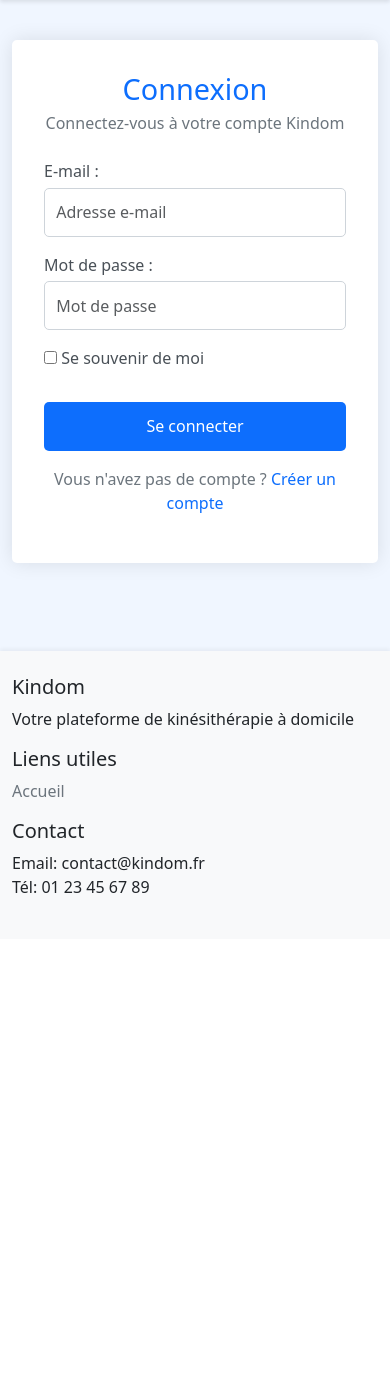
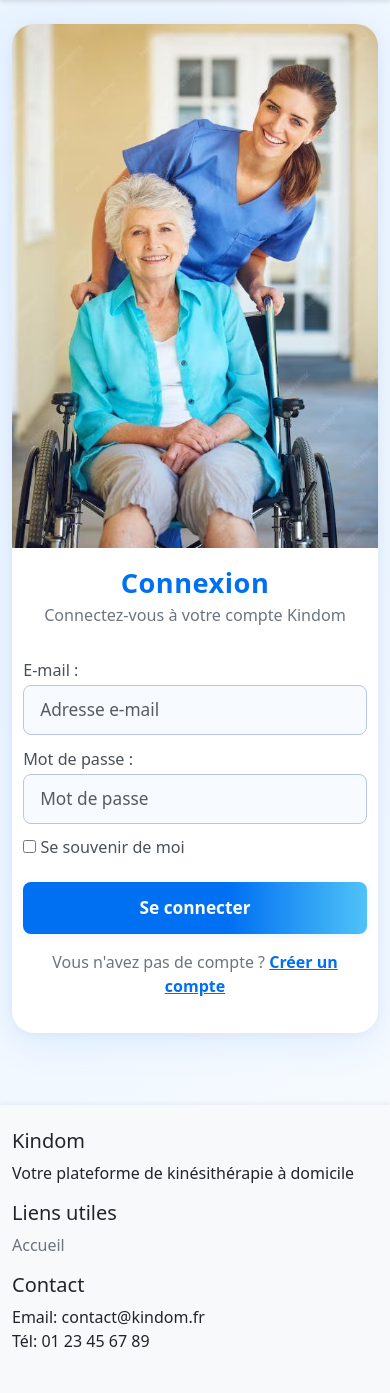
Before and after one commit to meriemhb/merkine2, a Django app: page /accounts/login/ in a window 390 px wide. Shown: the part 56-1449 px from the top of the page. Before the commit the page ends 949 px from the top, so only its background shows below. Run offline with Django 5.2, Linux system fonts and the light colour scheme; some libraries are stand-ins or nearby versions.

Commit message:
version10

```diff
--- a/shop/urls.py
+++ b/shop/urls.py
@@ -19,4 +19,5 @@ urlpatterns = [
     path('vendeur/produit/<int:produit_id>/modifier-prix/', views.modifier_prix, name='modifier_prix'),
     path('vendeur/produit/<int:produit_id>/commandes/', views.voir_commandes_produit, name='voir_commandes_produit'),
     path('vendeur/produit/<int:produit_id>/supprimer/', views.supprimer_produit, name='supprimer_produit'),
+    path('vendeur/produit/<int:produit_id>/modifier/', views.vendor_product_edit, name='vendor_product_edit'),
 ]
--- a/templates/account/login.html
+++ b/templates/account/login.html
@@ -7,64 +7,103 @@
 
 {% block extra_css %}
 <style>
-    .login-container {
-        max-width: 1000px;
-        margin: 1rem auto;
-        padding: 2rem;
-        background: white;
-        border-radius: 5px;
-        box-shadow: 0 0 20px rgba(0, 0, 0, 0.1);
+    body {
+        background: linear-gradient(120deg, #eaf4ff 0%, #f7fbff 100%);
+    }
+    .login-main-flex {
+        display: flex;
+        justify-content: center;
+        align-items: center;
+        min-height: 90vh;
+    }
+    .login-card {
+        display: flex;
+        width: 700px;
+        min-height: 420px;
+        background: #fff;
+        border-radius: 22px;
+        box-shadow: 0 8px 40px rgba(13,110,253,0.10), 0 1.5px 8px rgba(0,0,0,0.04);
+        overflow: hidden;
+    }
+    .login-img-side {
+        width: 44%;
+        background: #eaf4ff;
+        display: flex;
+        align-items: center;
+        justify-content: center;
+        padding: 0;
+    }
+    .login-img-side img {
+        width: 100%;
+        height: 100%;
+        object-fit: cover;
+        display: block;
+    }
+    .login-form-side {
+        width: 56%;
+        padding: 2.2rem 2.2rem 1.5rem 2.2rem;
+        display: flex;
+        flex-direction: column;
+        justify-content: center;
     }
     .login-header {
         text-align: center;
-        margin-bottom: 1.5rem;
+        margin-bottom: 1.2rem;
     }
     .login-header h1 {
-        color: #0d6efd;
-        font-size: 1.8rem;
-        margin-bottom: 0.3rem;
+        color: #0070f3;
+        font-size: 1.7rem;
+        font-weight: 700;
+        margin-bottom: 0.2rem;
+        letter-spacing: 0.5px;
     }
     .login-header p {
         color: #6c757d;
-        font-size: 1rem;
-        margin: 0;
+        font-size: 1.01rem;
+        margin: 0 0 0.7rem 0;
     }
     .form-group {
-        margin-bottom: 1rem;
+        margin-bottom: 0.7rem;
     }
     .form-group label {
         display: block;
-        margin-bottom: 0.3rem;
+        margin-bottom: 0.2rem;
         color: #495057;
         font-weight: 500;
+        font-size: 1.01rem;
     }
     .form-control {
         width: 100%;
-        padding: 0.7rem;
-        border: 1px solid #ced4da;
-        border-radius: 5px;
-        font-size: 1rem;
+        padding: 0.7rem 1rem;
+        border: 1.5px solid #b6c6e3;
+        border-radius: 8px;
+        font-size: 1.08rem;
+        background: #f7fbff;
+        transition: border 0.2s;
     }
     .form-control:focus {
-        border-color: #0d6efd;
+        border-color: #0070f3;
+        background: #fff;
         outline: none;
-        box-shadow: 0 0 0 0.2rem rgba(13, 110, 253, 0.25);
+        box-shadow: 0 0 0 2px #e3f0ff;
     }
     .btn-login {
         width: 100%;
         padding: 0.8rem;
-        background: #0d6efd;
+        background: linear-gradient(90deg, #0070f3 60%, #4fc3f7 100%);
         color: white;
         border: none;
-        border-radius: 5px;
-        font-size: 1rem;
-        font-weight: 500;
+        border-radius: 8px;
+        font-size: 1.08rem;
+        font-weight: 600;
         cursor: pointer;
-        transition: background 0.3s ease;
-        margin-top: 1rem;
+        transition: background 0.3s, box-shadow 0.2s;
+        margin-top: 0.7rem;
+        box-shadow: 0 2px 8px rgba(13,110,253,0.08);
     }
     .btn-login:hover {
-        background: #0b5ed7;
+        background: linear-gradient(90deg, #0056c1 60%, #039be5 100%);
+        box-shadow: 0 4px 16px rgba(13,110,253,0.13);
     }
     .signup-link {
         text-align: center;
@@ -72,35 +111,50 @@
         color: #6c757d;
     }
     .signup-link a {
-        color: #0d6efd;
-        text-decoration: none;
-    }
-    .signup-link a:hover {
+        color: #0070f3;
         text-decoration: underline;
+        font-weight: 600;
     }
     .errorlist {
         color: #dc3545;
         list-style: none;
         padding: 0;
         margin: 0.3rem 0;
-        font-size: 0.9rem;
+        font-size: 0.98rem;
+    }
+    @media (max-width: 900px) {
+        .login-card {
+            flex-direction: column;
+            width: 98vw;
+            min-width: unset;
+        }
+        .login-img-side, .login-form-side {
+            width: 100%;
+            min-width: unset;
+        }
+        .login-form-side {
+            padding: 1.2rem 0.7rem;
+        }
     }
 </style>
 {% endblock %}
 
 {% block content %}
-<div class="login-container">
+<div class="login-main-flex">
+  <div class="login-card">
+    <div class="login-img-side">
+      <img src="{% static 'images/imglog/kine-login.jpg' %}" alt="Connexion Kindom">
+    </div>
+    <div class="login-form-side">
       <div class="login-header">
         <h1>Connexion</h1>
         <p>Connectez-vous à votre compte Kindom</p>
       </div>
-
       <form method="POST" action="{% url 'account_login' %}">
         {% csrf_token %}
         {% if redirect_field_value %}
         <input type="hidden" name="{{ redirect_field_name }}" value="{{ redirect_field_value }}" />
         {% endif %}
-
         <div class="form-group">
           <label for="id_login">E-mail :</label>
           <input type="email" name="login" id="id_login" class="form-control" placeholder="Adresse e-mail" required>
@@ -112,7 +166,6 @@
           </ul>
           {% endif %}
         </div>
-
         <div class="form-group">
           <label for="id_password">Mot de passe :</label>
           <input type="password" name="password" id="id_password" class="form-control" placeholder="Mot de passe" required>
@@ -124,19 +177,18 @@
           </ul>
           {% endif %}
         </div>
-
         <div class="form-group">
           <label>
             <input type="checkbox" name="remember" id="id_remember">
             Se souvenir de moi
           </label>
         </div>
-
         <button type="submit" class="btn-login">Se connecter</button>
       </form>
-
       <div class="signup-link">
         <p>Vous n'avez pas de compte ? <a href="{% url 'account_signup' %}">Créer un compte</a></p>
       </div>
     </div>
+  </div>
+</div>
 {% endblock %}
--- a/templates/admin_custom/users.html
+++ b/templates/admin_custom/users.html
@@ -31,7 +31,7 @@
             </td>
             <td>
                 {% if request.user.is_superuser or request.user.user_type == 'admin' %}
-                    <a href="{% url 'accounts:admin_user_delete' user.id %}" class="btn btn-danger btn-sm" onclick="return confirm('Supprimer cet utilisateur ?');">Supprimer</a>
+                <a href="{% url 'accounts:admin_user_delete' user.id %}" class="btn btn-danger btn-sm" onclick="return confirm('Supprimer cet utilisateur ?');">Supprimer</a>
                 {% endif %}
             </td>
         </tr>
--- a/templates/patients/search_kine.html
+++ b/templates/patients/search_kine.html
@@ -24,5 +24,5 @@
             Aucun kiné trouvé.
         </div>
     {% endfor %}
-</div>
+    </div>
 {% endblock %}
```
Also changed, not shown: shop/models.py (+11 -0 lines), shop/views.py (+17 -1 lines), templates/shop/order_list.html (added, +220 -0 lines), accounts/models.py (line endings or trailing spaces), accounts/views.py (line endings or trailing spaces), db.sqlite3, shop/migrations/0003_product_category.py (added), static/images/imglog/kine-login.jpg (added), 2 other files. Lines whose indentation alone changed are shown as unchanged.
